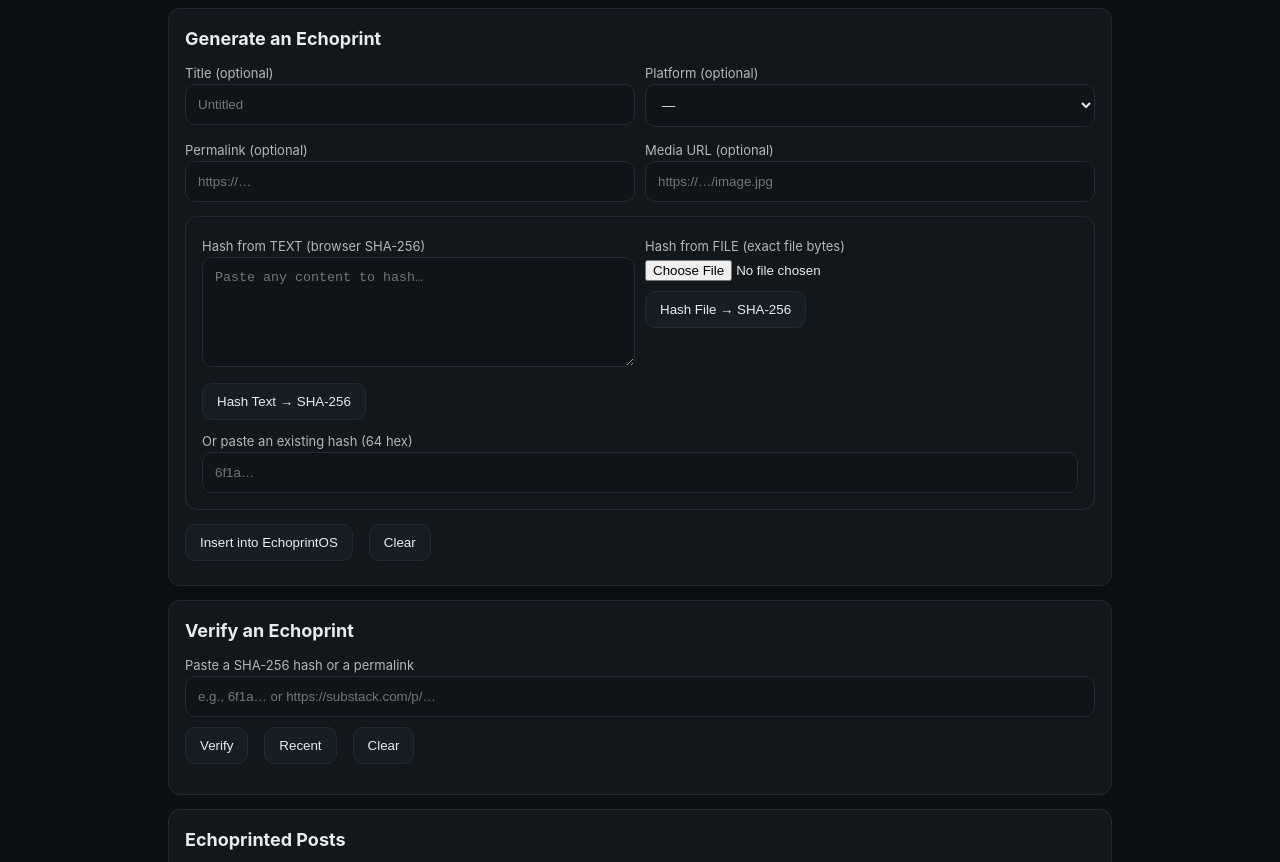
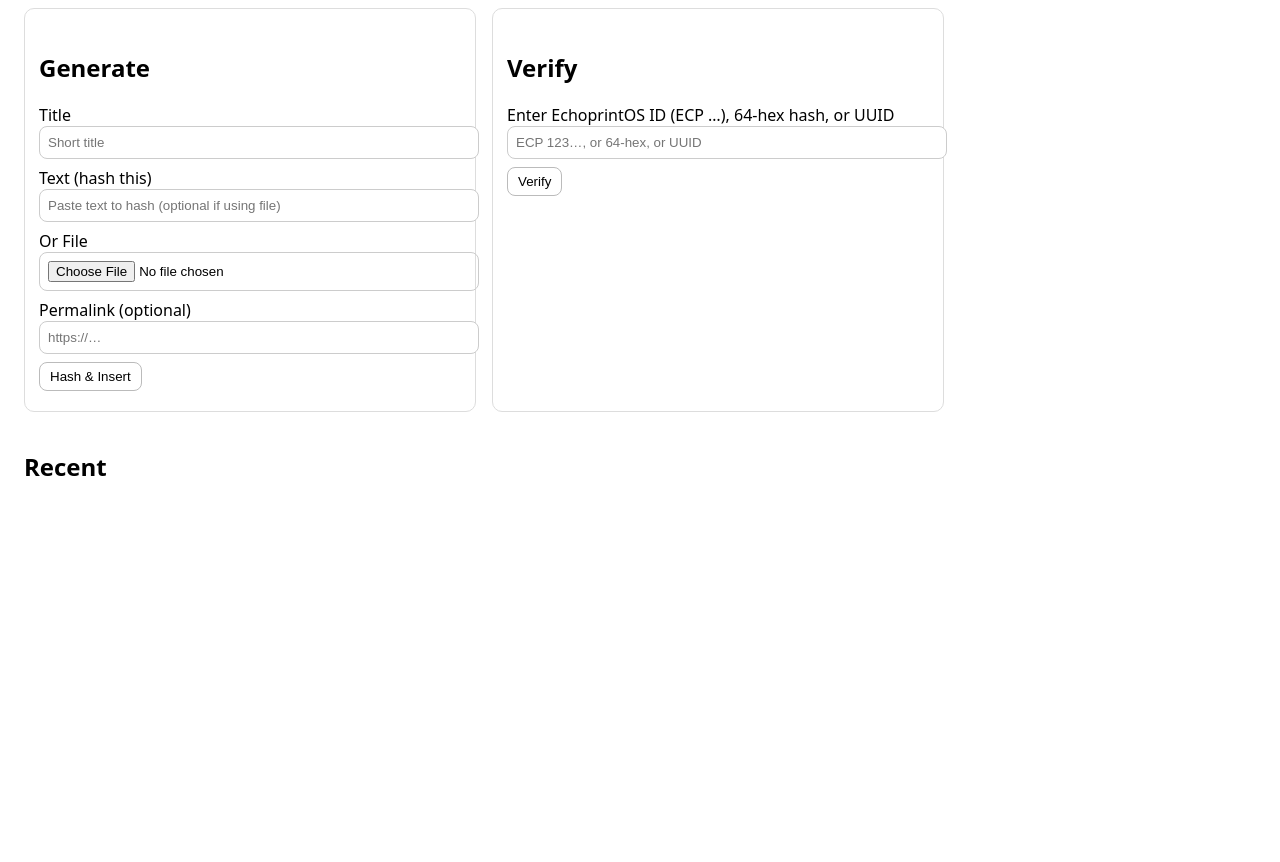
Before and after one commit to biojusticetruth/echoprintos-api, a website: page ledger/index.html in a window 1280 px wide. Shown: the part 90-952 px from the top of the page. After the commit the page ends 800 px from the top, so only its background shows below. Drawn offline with Linux system fonts and the light colour scheme; a script that the page names is missing.

Commit message:
Update index.html

```diff
--- a/ledger/index.html
+++ b/ledger/index.html
@@ -1,116 +1,74 @@
 <!doctype html>
 <html lang="en">
-<head>
-<meta charset="utf-8">
-<meta name="viewport" content="width=device-width,initial-scale=1">
-<title>EchoprintOS — Generate • Verify • Posts</title>
-<link rel="stylesheet" href="./assets/css/app.css?v=1">
-</head>
-<body>
-<div class="wrap">
-  <header>
-    <h1>EchoprintOS</h1>
-    <nav>
-      <a class="tab" href="#generate" data-tab="generate">Generate</a>
-      <a class="tab" href="#verify"   data-tab="verify">Verify</a>
-      <a class="tab" href="#posts"    data-tab="posts">Posts</a>
-    </nav>
-  </header>
+<meta charset="utf-8" />
+<meta name="viewport" content="width=device-width,initial-scale=1" />
+<title>EchoprintOS — Ledger</title>
 
-  <!-- GENERATE -->
-  <section id="generate" class="card">
-    <h2 class="h2">Generate an Echoprint</h2>
-    <div class="col2">
-      <div>
-        <label class="muted">Title (optional)</label>
-        <input id="genTitle" type="text" placeholder="Untitled">
-      </div>
-      <div>
-        <label class="muted">Platform (optional)</label>
-        <select id="genPlatform">
-          <option value="">—</option>
-          <option>Substack</option><option>LinkedIn</option><option>X</option>
-          <option>Instagram</option><option>YouTube</option>
-        </select>
-      </div>
-      <div>
-        <label class="muted">Permalink (optional)</label>
-        <input id="genPermalink" type="url" placeholder="https://…">
-      </div>
-      <div>
-        <label class="muted">Media URL (optional)</label>
-        <input id="genURL" type="url" placeholder="https://…/image.jpg">
-      </div>
-    </div>
+<style>
+  body{font-family:system-ui,Inter,Arial;margin:24px;max-width:920px}
+  h2{margin-top:28px}
+  .row{border:1px solid #ddd;border-radius:10px;padding:14px;margin:10px 0}
+  .meta{font-size:12px;color:#666;margin-top:6px}
+  .btns{display:flex;gap:8px;flex-wrap:wrap;margin-top:10px}
+  button,a.btn{padding:6px 10px;border:1px solid #bbb;border-radius:8px;background:#fff;text-decoration:none;cursor:pointer}
+  #overlay{position:fixed;inset:0;background:rgba(0,0,0,.6);display:none;align-items:center;justify-content:center}
+  #overlay .panel{background:#fff;max-width:700px;width:90%;padding:16px;border-radius:12px;max-height:80vh;overflow:auto}
+  .grid{display:grid;grid-template-columns:1fr 1fr;gap:16px}
+  @media (max-width:720px){.grid{grid-template-columns:1fr}}
+  input[type="text"],input[type="file"]{width:100%;padding:8px;border:1px solid #ccc;border-radius:8px}
+</style>
 
-    <div class="card inner">
-      <div class="col2">
-        <div>
-          <label class="muted">Hash from TEXT (browser SHA-256)</label>
-          <textarea id="genText" placeholder="Paste any content to hash…"></textarea>
-          <div class="row"><button id="btnHashText">Hash Text → SHA-256</button></div>
-        </div>
-        <div>
-          <label class="muted">Hash from FILE (exact file bytes)</label>
-          <input id="genFile" type="file" accept="*/*">
-          <div class="row"><button id="btnHashFile">Hash File → SHA-256</button></div>
-        </div>
-      </div>
-      <div class="mt8">
-        <label class="muted">Or paste an existing hash (64 hex)</label>
-        <input id="genHash" type="text" placeholder="6f1a…">
-      </div>
-    </div>
+<h1>🧾 EchoprintOS</h1>
 
-    <div class="row">
-      <button id="btnInsert">Insert into EchoprintOS</button>
-      <button id="btnClearGen">Clear</button>
-    </div>
-    <div id="genMsg" class="muted mt8"></div>
+<div class="grid">
+  <!-- Generate -->
+  <section class="row">
+    <h2>Generate</h2>
+    <label>Title</label>
+    <input id="genTitle" type="text" placeholder="Short title" />
+    <div style="height:8px"></div>
+    <label>Text (hash this)</label>
+    <input id="genText" type="text" placeholder="Paste text to hash (optional if using file)" />
+    <div style="height:8px"></div>
+    <label>Or File</label>
+    <input id="genFile" type="file" />
+    <div style="height:8px"></div>
+    <label>Permalink (optional)</label>
+    <input id="genLink" type="text" placeholder="https://…" />
+    <div style="height:8px"></div>
+    <button id="genBtn">Hash & Insert</button>
+    <div id="genMsg" class="meta"></div>
   </section>
 
-  <!-- VERIFY -->
-  <section id="verify" class="card">
-    <h2 class="h2">Verify an Echoprint</h2>
-    <label class="muted">Paste a SHA-256 hash or a permalink</label>
-    <input id="q" type="text" placeholder="e.g., 6f1a… or https://substack.com/p/…">
-    <div class="row">
-      <button id="btnVerify">Verify</button>
-      <button id="btnRecent" title="Show recent">Recent</button>
-      <button id="btnClear"  title="Clear">Clear</button>
-    </div>
-    <div id="out" class="mt14"></div>
-  </section>
-
-  <!-- POSTS (live feed) -->
-  <section id="posts" class="card">
-    <h2 class="h2">Echoprinted Posts</h2>
-    <div class="row gap8 mt12">
-      <select id="platform">
-        <option value="">All platforms</option>
-        <option>Substack</option><option>LinkedIn</option><option>X</option>
-        <option>Instagram</option><option>YouTube</option>
-      </select>
-      <input id="search" type="text" placeholder="Search title…">
-      <label class="checkbox">
-        <input id="imgonly" type="checkbox"> with image only
-      </label>
-      <button id="refresh">Refresh</button>
-    </div>
-    <div id="list" class="grid"></div>
-    <div class="row center">
-      <button id="more">Load more</button>
-    </div>
+  <!-- Verify (accepts ECP | hash | UUID) -->
+  <section class="row" id="verifySection">
+    <h2>Verify</h2>
+    <label>Enter EchoprintOS ID (ECP …), 64-hex hash, or UUID</label>
+    <input id="verifyKey" type="text" placeholder="ECP 123…, or 64-hex, or UUID" />
+    <div style="height:8px"></div>
+    <button id="verifyBtn">Verify</button>
+    <div id="verifyOut" class="meta"></div>
   </section>
 </div>
 
-<!-- certificate overlay (same page) -->
-<div id="certOverlay"><div id="certPane"></div></div>
+<!-- Recent -->
+<section>
+  <h2>Recent</h2>
+  <div id="recent"></div>
+</section>
 
-<!-- ENV (defines window.__ENV with Supabase URL + anon key) -->
-<script src="./env.js?v=24"></script>
+<!-- Certificate overlay -->
+<div id="overlay">
+  <div class="panel">
+    <div style="display:flex;justify-content:space-between;align-items:center">
+      <strong>Certificate</strong>
+      <button onclick="document.getElementById('overlay').style.display='none'">Close</button>
+    </div>
+    <pre id="certPre" style="white-space:pre-wrap"></pre>
+  </div>
+</div>
 
-<!-- App -->
-<script type="module" src="./app.js?v=24"></script>
-</body>
+<!-- Only these two -->
+<script src="./env.js?v=33"></script>
+<script type="module" src="./app.js?v=33"></script>
 </html>
```
